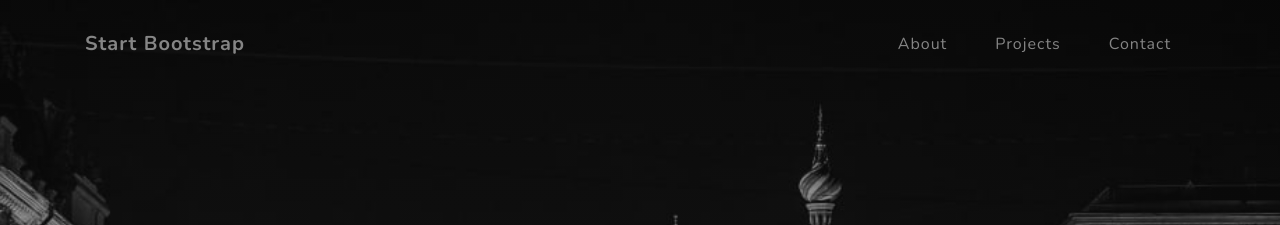
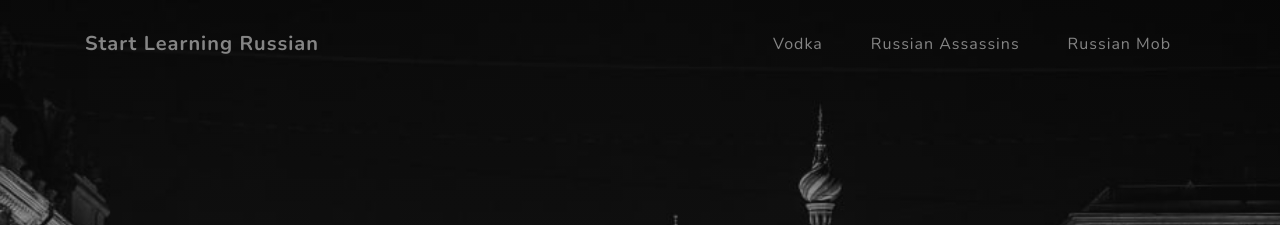
Before and after one commit to vmccloy/vmccloy.github.io, a Jekyll site: the page built from index.html, in a window 1280 px wide. Shown: the top 225 px of the page. Built offline with Jekyll 4.4.1, drawn with Linux system fonts in a browser that asks for light colours; nearby versions of some CDN libraries; library files that are not in the unit come from our copies.

Commit message:
Add more to site

```diff
--- a/_includes/header.html
+++ b/_includes/header.html
@@ -5,7 +5,7 @@
   <meta name="description" content="">
   <meta name="author" content="">
 
-  <title>Grayscale - Start Bootstrap Theme</title>
+  <title>Russia - All you need to know</title>
 
   <!-- Bootstrap core CSS -->
   <link href="/assests/vendor/bootstrap/css/bootstrap.min.css" rel="stylesheet">
--- a/_includes/menu.html
+++ b/_includes/menu.html
@@ -1,7 +1,7 @@
 <!-- Navigation -->
   <nav class="navbar navbar-expand-lg navbar-light fixed-top" id="mainNav">
     <div class="container">
-      <a class="navbar-brand js-scroll-trigger" href="#page-top">Start Bootstrap</a>
+      <a class="navbar-brand js-scroll-trigger" href="#page-top">Start Learning Russian</a>
       <button class="navbar-toggler navbar-toggler-right" type="button" data-toggle="collapse" data-target="#navbarResponsive" aria-controls="navbarResponsive" aria-expanded="false" aria-label="Toggle navigation">
         Menu
         <i class="fas fa-bars"></i>
@@ -9,13 +9,13 @@
       <div class="collapse navbar-collapse" id="navbarResponsive">
         <ul class="navbar-nav ml-auto">
           <li class="nav-item">
-            <a class="nav-link js-scroll-trigger" href="#about">About</a>
+            <a class="nav-link js-scroll-trigger" href="#about">Vodka</a>
           </li>
           <li class="nav-item">
-            <a class="nav-link js-scroll-trigger" href="#projects">Projects</a>
+            <a class="nav-link js-scroll-trigger" href="#projects">Russian Assassins</a>
           </li>
           <li class="nav-item">
-            <a class="nav-link js-scroll-trigger" href="#signup">Contact</a>
+            <a class="nav-link js-scroll-trigger" href="#signup">Russian Mob</a>
           </li>
         </ul>
       </div>
```
